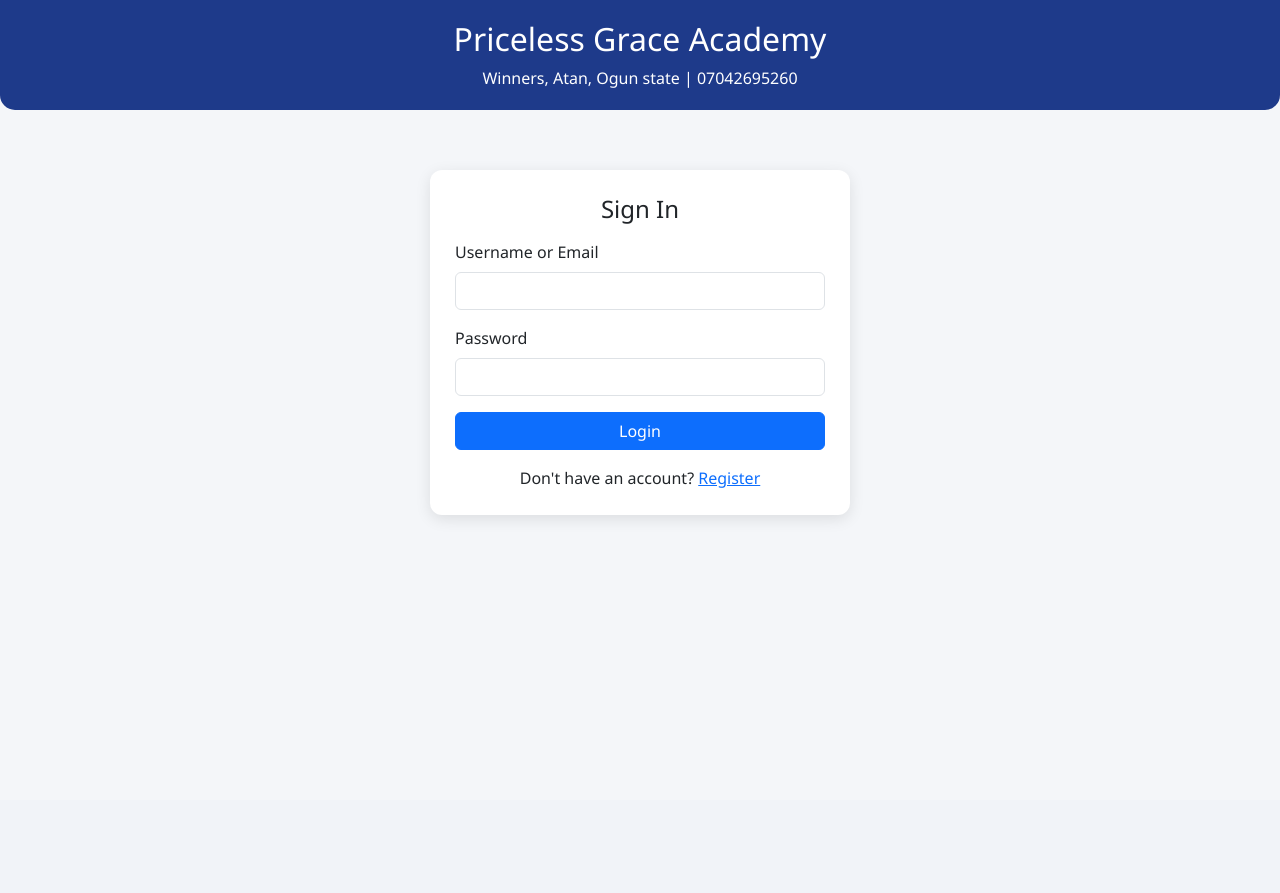
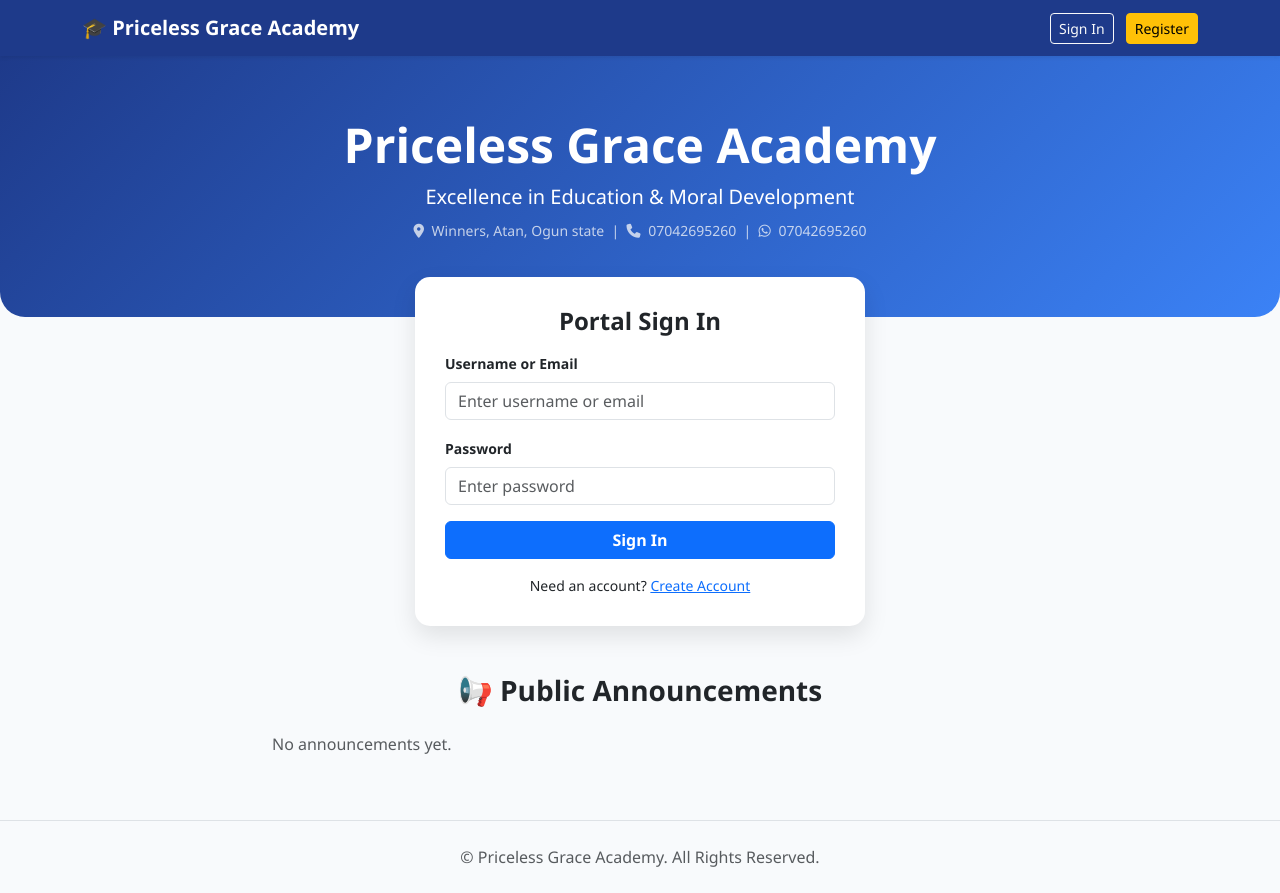
Before and after one commit to MartinsEaglewings/martins-primary-school-portal, a Flask app: page / in a window 1280 px wide. Before the commit the page ends 518 px from the top, so only its background shows below. Run offline with Flask 3, Linux system fonts and the light colour scheme; data that the repository does not hold is empty.

Commit message:
Restore original landing page header, design, and public view with integrated dashboards

```diff
--- a/static/js/main.js
+++ b/static/js/main.js
@@ -3,36 +3,61 @@ const API_BASE = "";
 document.addEventListener("DOMContentLoaded", () => {
     checkAuthState();
     loadPublicConfig();
+    fetchAnnouncements("publicAnnouncements");
 });
 
 function checkAuthState() {
     const token = localStorage.getItem("token");
     const userJson = localStorage.getItem("user");
 
+    const landingView = document.getElementById("landingView");
+    const adminDashboard = document.getElementById("adminDashboard");
+    const studentDashboard = document.getElementById("studentDashboard");
+    const navAuth = document.getElementById("navAuthButtons");
+    const navLogout = document.getElementById("navLogoutButton");
+    const userBadge = document.getElementById("userBadge");
+
     if (!token || !userJson) {
+        if (landingView) landingView.style.display = "block";
+        if (adminDashboard) adminDashboard.style.display = "none";
+        if (studentDashboard) studentDashboard.style.display = "none";
+        if (navAuth) navAuth.classList.remove("d-none");
+        if (navLogout) navLogout.classList.add("d-none");
         showView("loginView");
         return;
     }
 
     const user = JSON.parse(userJson);
+    if (navAuth) navAuth.classList.add("d-none");
+    if (navLogout) navLogout.classList.remove("d-none");
+    if (userBadge) userBadge.innerText = `Logged in: ${user.username} (${user.role})`;
+
+    if (landingView) landingView.style.display = "none";
+
     if (user.role === "admin" || user.role === "teacher") {
-        showView("adminDashboard");
+        if (adminDashboard) adminDashboard.style.display = "block";
+        if (studentDashboard) studentDashboard.style.display = "none";
         loadAdminData();
     } else {
-        showView("studentDashboard");
+        if (studentDashboard) studentDashboard.style.display = "block";
+        if (adminDashboard) adminDashboard.style.display = "none";
         loadStudentData();
     }
 }
 
 function showView(viewId) {
-    const views = ["loginView", "registerView", "adminDashboard", "studentDashboard"];
-    views.forEach(id => {
-        const el = document.getElementById(id);
-        if (el) el.style.display = (id === viewId) ? "block" : "none";
-    });
+    const loginView = document.getElementById("loginView");
+    const registerView = document.getElementById("registerView");
+
+    if (viewId === "loginView") {
+        if (loginView) loginView.style.display = "block";
+        if (registerView) registerView.style.display = "none";
+    } else if (viewId === "registerView") {
+        if (registerView) registerView.style.display = "block";
+        if (loginView) loginView.style.display = "none";
+    }
 }
 
-// Global Auth Handlers
 async function handleLogin(e) {
     e.preventDefault();
     const identifier = document.getElementById("loginIdentifier").value;
@@ -54,7 +79,7 @@ async function handleLogin(e) {
             alert(data.message || "Login failed");
         }
     } catch (err) {
-        alert("Server network error");
+        alert("Server error during login");
     }
 }
 
@@ -80,14 +105,14 @@ async function handleRegister(e) {
             alert(data.message || "Registration failed");
         }
     } catch (err) {
-        alert("Server network error");
+        alert("Server error during registration");
     }
 }
 
 function logout() {
     localStorage.removeItem("token");
     localStorage.removeItem("user");
-    showView("loginView");
+    checkAuthState();
 }
 
 function loadStudentData() {
@@ -100,7 +125,6 @@ function loadAdminData() {
     fetchAssignments("adminAssignments", true);
 }
 
-// Announcements
 async function fetchAnnouncements(targetId, isAdmin = false) {
     const container = document.getElementById(targetId);
     if (!container) return;
@@ -115,11 +139,11 @@ async function fetchAnnouncements(targetId, isAdmin = false) {
         }
 
         container.innerHTML = announcements.map(a => `
-            <div class="card my-2 p-3">
-                <h5 class="mb-1">${a.title}</h5>
-                <p class="mb-2">${a.content}</p>
-                <small class="text-muted">${new Date(a.created_at).toLocaleDateString()}</small>
-                ${isAdmin ? `<button class="btn btn-sm btn-outline-danger mt-2" onclick="deleteAnnouncement(${a.id})">Delete</button>` : ''}
+            <div class="card card-custom my-2 p-3">
+                <h5 class="fw-bold text-dark mb-1">${a.title}</h5>
+                <p class="mb-2 text-secondary">${a.content}</p>
+                <small class="text-muted"><i class="far fa-calendar-alt me-1"></i>${new Date(a.created_at).toLocaleDateString()}</small>
+                ${isAdmin ? `<div class="mt-2"><button class="btn btn-sm btn-outline-danger" onclick="deleteAnnouncement(${a.id})">Delete</button></div>` : ''}
             </div>
         `).join("");
     } catch (err) {
@@ -149,7 +173,6 @@ async function deleteAnnouncement(id) {
     loadAdminData();
 }
 
-// Assignments
 async function fetchAssignments(targetId, isAdmin = false) {
     const container = document.getElementById(targetId);
     if (!container) return;
@@ -164,17 +187,17 @@ async function fetchAssignments(targetId, isAdmin = false) {
         }
 
         container.innerHTML = assignments.map(a => `
-            <div class="card my-2 p-3">
-                <h5 class="mb-1">${a.title}</h5>
-                <p class="mb-2">${a.description || ''}</p>
-                ${a.file_path ? `<a href="/uploads/${a.file_path}" target="_blank" class="mb-2 d-inline-block">📁 Download Attachment</a>` : ''}
+            <div class="card card-custom my-2 p-3">
+                <h5 class="fw-bold text-dark mb-1">${a.title}</h5>
+                <p class="mb-2 text-secondary">${a.description || ''}</p>
+                ${a.file_path ? `<a href="/uploads/${a.file_path}" target="_blank" class="mb-2 d-inline-block text-decoration-none"><i class="fas fa-file-download me-1"></i>Download Attachment</a>` : ''}
                 ${isAdmin ? `
                     <div><button class="btn btn-sm btn-outline-danger mt-2" onclick="deleteAssignment(${a.id})">Delete Assignment</button></div>
                 ` : `
-                    <form onsubmit="submitAssignment(event, ${a.id})" class="mt-2">
-                        <label class="form-label small">Submit Solution File:</label>
+                    <form onsubmit="submitAssignment(event, ${a.id})" class="mt-2 pt-2 border-top">
+                        <label class="form-label small fw-bold">Submit Solution File:</label>
                         <input type="file" required id="file-${a.id}" class="form-control form-control-sm mb-2">
-                        <button class="btn btn-sm btn-primary" type="submit">Submit & Notify Admin via WhatsApp</button>
+                        <button class="btn btn-sm btn-success fw-bold" type="submit"><i class="fab fa-whatsapp me-1"></i>Submit via WhatsApp</button>
                     </form>
                 `}
             </div>
--- a/templates/index.html
+++ b/templates/index.html
@@ -5,131 +5,210 @@
     <meta name="viewport" content="width=device-width, initial-scale=1.0">
     <title>Priceless Grace Academy Portal</title>
     <link href="https://cdn.jsdelivr.net/npm/bootstrap@5.3.0/dist/css/bootstrap.min.css" rel="stylesheet">
+    <link rel="stylesheet" href="https://cdnjs.cloudflare.com/ajax/libs/font-awesome/6.4.0/css/all.min.css">
     <style>
-        body { background-color: #f4f6f9; font-family: 'Segoe UI', Tahoma, Geneva, Verdana, sans-serif; }
-        .auth-card { max-width: 420px; margin: 60px auto; padding: 25px; border-radius: 12px; box-shadow: 0 4px 15px rgba(0,0,0,0.1); background: #fff; }
-        .dashboard-header { background: #1e3a8a; color: white; padding: 20px 0; border-radius: 0 0 15px 15px; }
-        .card { border: none; border-radius: 10px; box-shadow: 0 2px 8px rgba(0,0,0,0.05); }
+        :root {
+            --primary-blue: #1e3a8a;
+            --accent-gold: #f59e0b;
+            --light-bg: #f8fafc;
+        }
+        body {
+            background-color: var(--light-bg);
+            font-family: 'Segoe UI', Tahoma, Geneva, Verdana, sans-serif;
+        }
+        .navbar-custom {
+            background-color: var(--primary-blue);
+        }
+        .hero-section {
+            background: linear-gradient(135deg, #1e3a8a 0%, #3b82f6 100%);
+            color: white;
+            padding: 60px 0;
+            border-bottom-left-radius: 25px;
+            border-bottom-right-radius: 25px;
+        }
+        .auth-card {
+            max-width: 450px;
+            margin: -40px auto 40px auto;
+            padding: 30px;
+            border-radius: 15px;
+            box-shadow: 0 10px 25px rgba(0,0,0,0.1);
+            background: #ffffff;
+            position: relative;
+            z-index: 10;
+        }
+        .dashboard-container {
+            max-width: 1100px;
+            margin: 30px auto;
+        }
+        .card-custom {
+            border: none;
+            border-radius: 12px;
+            box-shadow: 0 4px 12px rgba(0,0,0,0.06);
+            transition: transform 0.2s;
+        }
+        .card-custom:hover {
+            transform: translateY(-2px);
+        }
     </style>
 </head>
 <body>
 
-    <div class="dashboard-header text-center mb-4">
-        <h2 id="schoolHeader">Priceless Grace Academy</h2>
-        <p class="mb-0">Winners, Atan, Ogun state | 07042695260</p>
+    <!-- NAVBAR -->
+    <nav class="navbar navbar-expand-lg navbar-dark navbar-custom shadow-sm">
+        <div class="container">
+            <a class="navbar-brand fw-bold" href="#">🎓 Priceless Grace Academy</a>
+            <div class="ms-auto" id="navAuthButtons">
+                <button class="btn btn-outline-light btn-sm me-2" onclick="showView('loginView')">Sign In</button>
+                <button class="btn btn-warning btn-sm" onclick="showView('registerView')">Register</button>
+            </div>
+            <div class="ms-auto d-none" id="navLogoutButton">
+                <span class="text-light me-3" id="userBadge"></span>
+                <button class="btn btn-outline-light btn-sm" onclick="logout()">Logout</button>
+            </div>
+        </div>
+    </nav>
+
+    <!-- HERO / LANDING PAGE HEADER -->
+    <div id="landingHero" class="hero-section text-center">
+        <div class="container">
+            <h1 class="display-5 fw-bold" id="schoolHeader">Priceless Grace Academy</h1>
+            <p class="lead mb-2">Excellence in Education & Moral Development</p>
+            <p class="small text-light opacity-75">
+                <i class="fas fa-map-marker-alt me-1"></i> Winners, Atan, Ogun state &nbsp;|&nbsp;
+                <i class="fas fa-phone me-1"></i> 07042695260 &nbsp;|&nbsp;
+                <i class="fab fa-whatsapp me-1"></i> 07042695260
+            </p>
+        </div>
     </div>
 
     <div class="container">
 
-        <!-- LOGIN VIEW -->
+        <!-- LANDING PAGE OVERVIEW SECTION -->
+        <div id="landingView">
+            <!-- AUTH FORMS (OVERLAID ON LANDING) -->
             <div id="loginView" class="auth-card">
-            <h4 class="text-center mb-3">Sign In</h4>
+                <h4 class="text-center fw-bold text-dark mb-3">Portal Sign In</h4>
                 <form onsubmit="handleLogin(event)">
                     <div class="mb-3">
-                    <label class="form-label">Username or Email</label>
-                    <input type="text" id="loginIdentifier" class="form-control" required>
+                        <label class="form-label small fw-bold">Username or Email</label>
+                        <input type="text" id="loginIdentifier" class="form-control" placeholder="Enter username or email" required>
                     </div>
                     <div class="mb-3">
-                    <label class="form-label">Password</label>
-                    <input type="password" id="loginPassword" class="form-control" required>
+                        <label class="form-label small fw-bold">Password</label>
+                        <input type="password" id="loginPassword" class="form-control" placeholder="Enter password" required>
                     </div>
-                <button type="submit" class="btn btn-primary w-100">Login</button>
+                    <button type="submit" class="btn btn-primary w-100 fw-bold">Sign In</button>
                 </form>
-            <p class="text-center mt-3 mb-0">Don't have an account? <a href="#" onclick="showView('registerView')">Register</a></p>
+                <p class="text-center mt-3 mb-0 small">Need an account? <a href="#" onclick="showView('registerView')">Create Account</a></p>
             </div>
 
-        <!-- REGISTER VIEW -->
             <div id="registerView" class="auth-card" style="display: none;">
-            <h4 class="text-center mb-3">Create Account</h4>
+                <h4 class="text-center fw-bold text-dark mb-3">Register Student/Teacher</h4>
                 <form onsubmit="handleRegister(event)">
                     <div class="mb-3">
-                    <label class="form-label">Username</label>
+                        <label class="form-label small fw-bold">Username</label>
                         <input type="text" id="regUsername" class="form-control" required>
                     </div>
                     <div class="mb-3">
-                    <label class="form-label">Email</label>
+                        <label class="form-label small fw-bold">Email</label>
                         <input type="email" id="regEmail" class="form-control">
                     </div>
                     <div class="mb-3">
-                    <label class="form-label">Password</label>
+                        <label class="form-label small fw-bold">Password</label>
                         <input type="password" id="regPassword" class="form-control" required>
                     </div>
                     <div class="mb-3">
-                    <label class="form-label">Role</label>
+                        <label class="form-label small fw-bold">Account Role</label>
                         <select id="regRole" class="form-select">
                             <option value="student">Student</option>
                             <option value="admin">Teacher / Admin</option>
                         </select>
                     </div>
-                <button type="submit" class="btn btn-success w-100">Register</button>
+                    <button type="submit" class="btn btn-success w-100 fw-bold">Register Account</button>
                 </form>
-            <p class="text-center mt-3 mb-0">Already registered? <a href="#" onclick="showView('loginView')">Login</a></p>
+                <p class="text-center mt-3 mb-0 small">Already registered? <a href="#" onclick="showView('loginView')">Sign In</a></p>
+            </div>
+
+            <!-- SCHOOL ANNOUNCEMENTS (PUBLIC LANDING VIEW) -->
+            <div class="row my-5">
+                <div class="col-md-8 mx-auto">
+                    <h3 class="fw-bold text-center mb-4">📢 Public Announcements</h3>
+                    <div id="publicAnnouncements"></div>
+                </div>
+            </div>
         </div>
 
         <!-- ADMIN DASHBOARD -->
-        <div id="adminDashboard" style="display: none;">
-            <div class="d-flex justify-content-between align-items-center mb-4">
-                <h3>👨‍🏫 Admin / Teacher Portal</h3>
+        <div id="adminDashboard" class="dashboard-container" style="display: none;">
+            <div class="d-flex justify-content-between align-items-center mb-4 pb-2 border-bottom">
+                <h2>👨‍🏫 Admin & Teacher Control Center</h2>
                 <button class="btn btn-outline-danger btn-sm" onclick="logout()">Logout</button>
             </div>
 
             <div class="row">
-                <!-- Post Announcement -->
+                <!-- Post Announcement Form -->
                 <div class="col-md-6 mb-4">
-                    <div class="card p-3">
-                        <h5>Post Announcement</h5>
+                    <div class="card card-custom p-4">
+                        <h5 class="fw-bold text-primary mb-3"><i class="fas fa-bullhorn me-2"></i>Post New Announcement</h5>
                         <form onsubmit="postAnnouncement(event)">
-                            <input type="text" id="annTitle" class="form-control mb-2" placeholder="Title" required>
-                            <textarea id="annContent" class="form-control mb-2" rows="3" placeholder="Announcement Details" required></textarea>
-                            <button type="submit" class="btn btn-primary btn-sm">Post Announcement</button>
+                            <div class="mb-2">
+                                <input type="text" id="annTitle" class="form-control" placeholder="Announcement Title" required>
+                            </div>
+                            <div class="mb-2">
+                                <textarea id="annContent" class="form-control" rows="3" placeholder="Detailed content..." required></textarea>
+                            </div>
+                            <button type="submit" class="btn btn-primary btn-sm w-100 fw-bold">Publish Announcement</button>
                         </form>
                     </div>
                 </div>
 
-                <!-- Create Assignment -->
+                <!-- Create Assignment Form -->
                 <div class="col-md-6 mb-4">
-                    <div class="card p-3">
-                        <h5>Create Assignment</h5>
+                    <div class="card card-custom p-4">
+                        <h5 class="fw-bold text-success mb-3"><i class="fas fa-tasks me-2"></i>Create New Assignment</h5>
                         <form onsubmit="postAssignment(event)">
-                            <input type="text" id="assTitle" class="form-control mb-2" placeholder="Assignment Title" required>
-                            <textarea id="assDesc" class="form-control mb-2" rows="2" placeholder="Instructions/Description"></textarea>
-                            <input type="file" id="assFile" class="form-control form-control-sm mb-2">
-                            <button type="submit" class="btn btn-success btn-sm">Upload Assignment</button>
+                            <div class="mb-2">
+                                <input type="text" id="assTitle" class="form-control" placeholder="Assignment Title" required>
+                            </div>
+                            <div class="mb-2">
+                                <textarea id="assDesc" class="form-control" rows="2" placeholder="Instructions for students..."></textarea>
+                            </div>
+                            <div class="mb-2">
+                                <input type="file" id="assFile" class="form-control form-control-sm">
+                            </div>
+                            <button type="submit" class="btn btn-success btn-sm w-100 fw-bold">Post Assignment</button>
                         </form>
                     </div>
                 </div>
             </div>
 
             <div class="row">
-                <!-- Active Announcements List -->
                 <div class="col-md-6 mb-4">
-                    <h4>Announcements</h4>
+                    <h4 class="fw-bold mb-3">Active Announcements</h4>
                     <div id="adminAnnouncements"></div>
                 </div>
-
-                <!-- Active Assignments List -->
                 <div class="col-md-6 mb-4">
-                    <h4>Assignments</h4>
+                    <h4 class="fw-bold mb-3">Active Assignments</h4>
                     <div id="adminAssignments"></div>
                 </div>
             </div>
         </div>
 
         <!-- STUDENT DASHBOARD -->
-        <div id="studentDashboard" style="display: none;">
-            <div class="d-flex justify-content-between align-items-center mb-4">
-                <h3>🎓 Student Portal</h3>
+        <div id="studentDashboard" class="dashboard-container" style="display: none;">
+            <div class="d-flex justify-content-between align-items-center mb-4 pb-2 border-bottom">
+                <h2>🎓 Student Portal Dashboard</h2>
                 <button class="btn btn-outline-danger btn-sm" onclick="logout()">Logout</button>
             </div>
 
             <div class="row">
                 <div class="col-md-6 mb-4">
-                    <h4>📢 School Announcements</h4>
+                    <h4 class="fw-bold mb-3"><i class="fas fa-bullhorn text-primary me-2"></i>School Announcements</h4>
                     <div id="studentAnnouncements"></div>
                 </div>
 
                 <div class="col-md-6 mb-4">
-                    <h4>📚 Class Assignments</h4>
+                    <h4 class="fw-bold mb-3"><i class="fas fa-book-open text-success me-2"></i>Your Homework & Assignments</h4>
                     <div id="studentAssignments"></div>
                 </div>
             </div>
@@ -137,6 +216,11 @@
 
     </div>
 
+    <!-- FOOTER -->
+    <footer class="text-center py-4 text-muted border-top mt-5">
+        <p class="mb-0">&copy; Priceless Grace Academy. All Rights Reserved.</p>
+    </footer>
+
     <script src="/static/js/main.js"></script>
 </body>
 </html>
```
Lines whose indentation alone changed are shown as unchanged.
